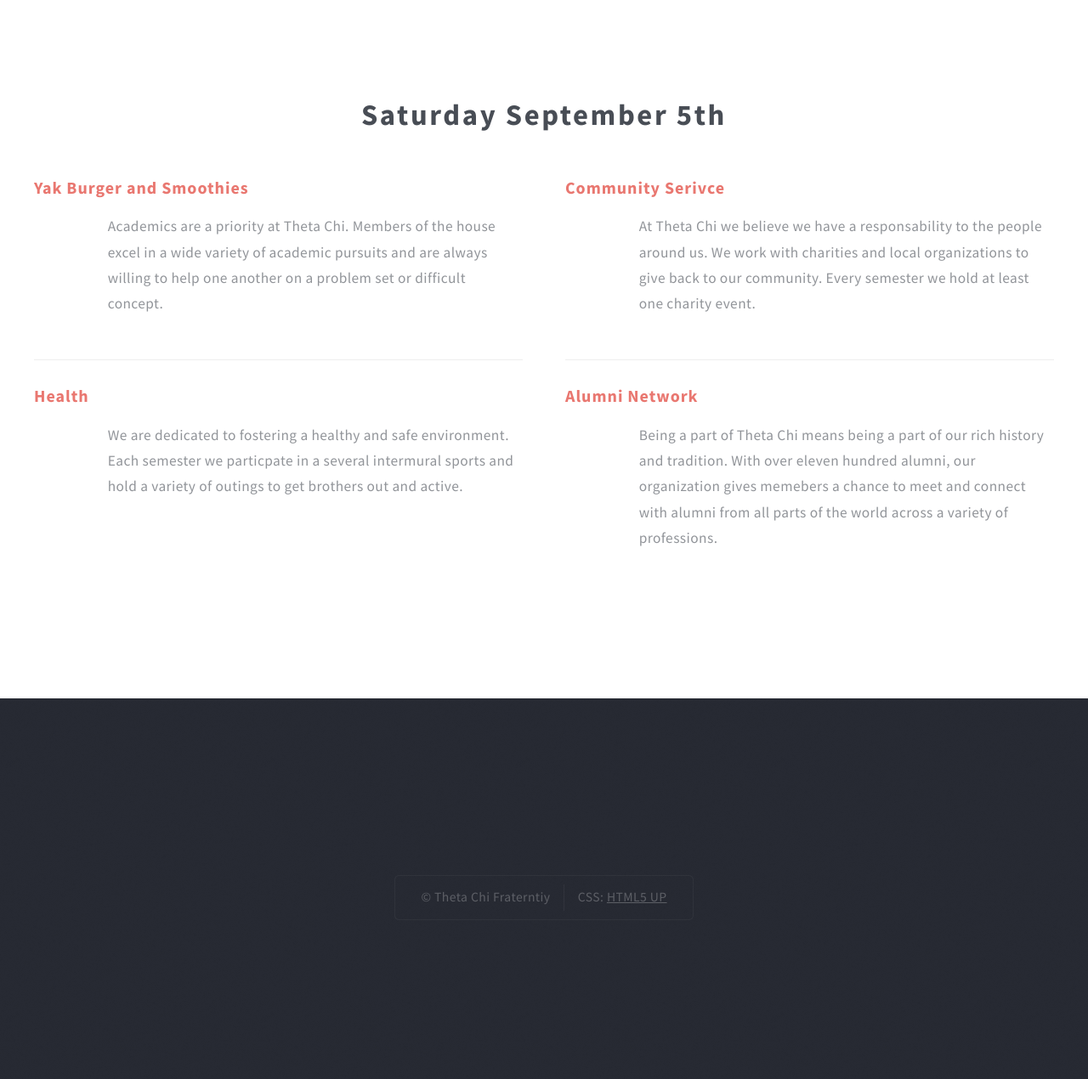
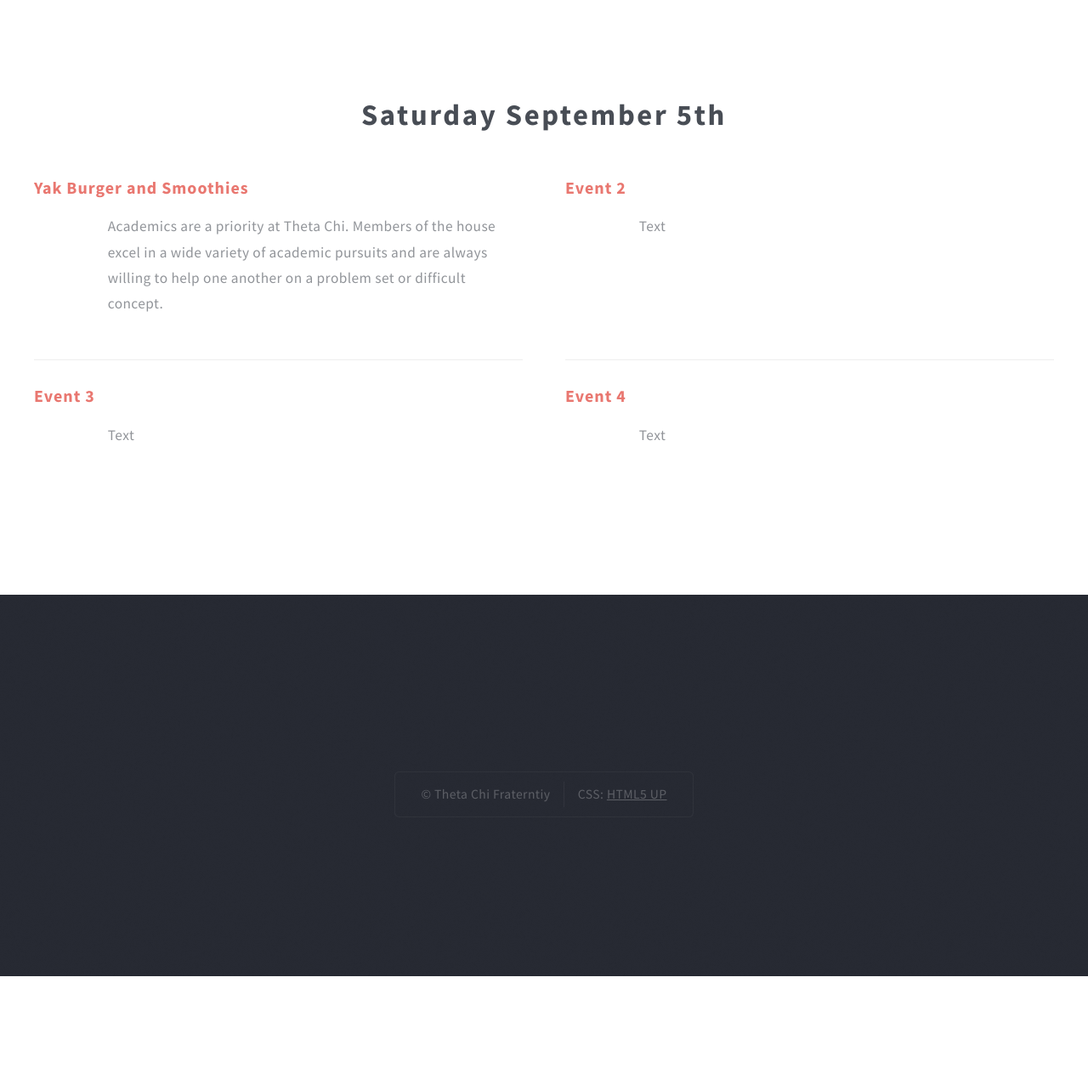
Before and after one commit to origamimagiro/OXWebsite, a Django app: page /rush/ in a window 1280 px wide. Shown: the part 1082-2352 px from the top of the page at 85% size. After the commit the page ends 2231 px from the top, so only its background shows below. Run offline with Django 3.2, Linux system fonts and the light colour scheme.

Commit message:
updated rush schedule

```diff
--- a/site/templates/rush/main.html
+++ b/site/templates/rush/main.html
@@ -28,22 +28,22 @@
 							</div>
 							<div class="6u 12u(mobile)">
 								<section>
-									<h3>Community Serivce</h3>
-									<p>At Theta Chi we believe we have a responsability to the people around us. We work with charities and local organizations to give back to our community. Every semester we hold at least one charity event.</p>
+									<h3>Event 2</h3>
+									<p>Text</p>
 								</section>
 							</div>
 						</div>
 						<div class="row">
 							<div class="6u 12u(mobile)">
 								<section>
-									<h3>Health</h3>
-									<p>We are dedicated to fostering a healthy and safe environment. Each semester we particpate in a several intermural sports and hold a variety of outings to get brothers out and active.</p>
+									<h3>Event 3</h3>
+									<p>Text</p>
 								</section>
 							</div>
 							<div class="6u 12u(mobile)">
 								<section>
-									<h3>Alumni Network</h3>
-									<p>Being a part of Theta Chi means being a part of our rich history and tradition. With over eleven hundred alumni, our organization gives memebers a chance to meet and connect with alumni from all parts of the world across a variety of professions.</p>
+									<h3>Event 4</h3>
+									<p>Text</p>
 								</section>
 							</div>
 						</div>
```
